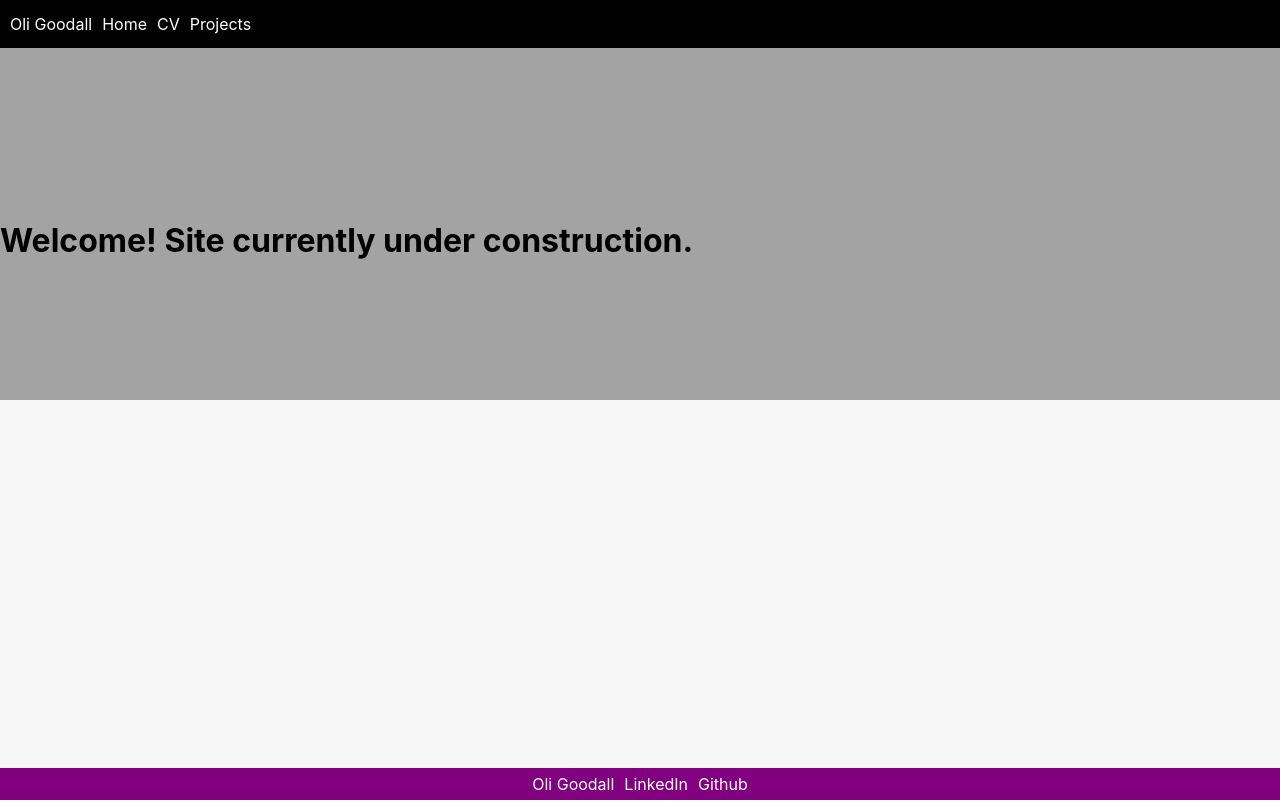
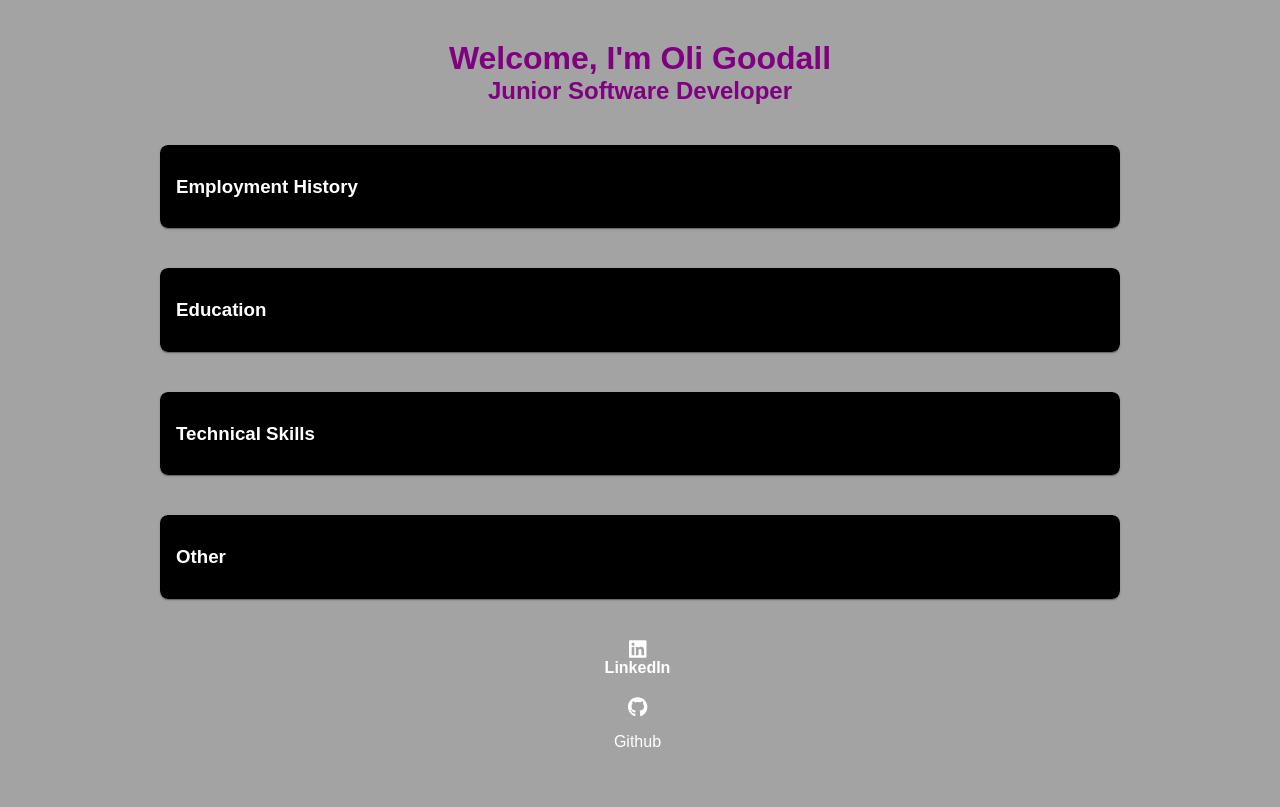
Before and after one commit to Oli-Goodall/Oli-Goodall.github.io, a React (Create React App) app in the folder personal-site/: page / in a window 1280 px wide. Built offline with nearby package versions, Linux system fonts and the light colour scheme.

Commit message:
New landing page looking good

```diff
--- a/personal-site/package.json
+++ b/personal-site/package.json
@@ -6,6 +6,8 @@
   "dependencies": {
     "@emotion/react": "^11.10.6",
     "@emotion/styled": "^11.10.6",
+    "@fortawesome/free-brands-svg-icons": "^6.4.0",
+    "@fortawesome/react-fontawesome": "^0.2.0",
     "@mui/icons-material": "^5.11.11",
     "@mui/material": "^5.11.11",
     "@testing-library/jest-dom": "^5.16.5",
--- a/personal-site/src/App.css
+++ b/personal-site/src/App.css
@@ -1,53 +1,122 @@
-.App {
-  text-align: center;
+/* App.css */
+
+/* Color theming */
+:root {
+  --asexual-black: #000000;
+  --asexual-gray: #a3a3a3;
+  --asexual-white: #ffffff;
+  --asexual-purple: #810081;
 }
 
-.App-logo {
-  height: 40vmin;
-  pointer-events: none;
+/* Global styles */
+body {
+  font-family: Arial, sans-serif;
+  background-color: var(--asexual-gray);
+  color: var(--asexual-black);
+  margin: 0;
+  padding: 0;
 }
 
-@media (prefers-reduced-motion: no-preference) {
-  .App-logo {
-    animation: App-logo-spin infinite 20s linear;
+.container {
+  max-width: 960px;
+  margin: 0 auto;
+  padding: 40px;
+}
+
+h1,
+h2,
+h4 {
+  color: var(--asexual-purple);
+  margin: 0;
+}
+
+h3 {
+  color: var(--asexual-white);
+}
+
+p {
+  color: var(--asexual-purple);
+}
+
+ul {
+  padding-left: 20px;
+}
+
+/* Sections */
+.section {
+  margin-bottom: 40px;
+}
+
+.section-box {
+  border-radius: 10px;
+  padding: 20px;
+  background-color: var(--asexual-white);
+}
+
+/* Header */
+.header {
+  text-align: center;
+  margin-bottom: 40px;
+}
+
+/* Employment History */
+.employment-history .job {
+  margin-bottom: 20px;
+}
+
+/* Footer */
+.contact-info {
+  text-align: center;
+  margin-top: 20px;
+  color: var(--asexual-white);
+}
+
+.contact-info a {
+  display: inline-block;
+  margin-right: 5px;
+  color: var(--asexual-white);
+  text-decoration: none;
+}
+
+.contact-info a:hover {
+  text-decoration: underline;
+}
+
+.contact-info a:visited {
+  color: var(--asexual-purple);
+}
+
+.MuiAccordion-root {
+  background-color: var(--asexual-black);
+  border-radius: 8px !important;
+  /* margin-bottom: 20px; */
+}
+
+.MuiAccordionSummary-root {
+  background-color: var(--asexual-black) !important;
+  border-bottom: 1px solid #dddddd;
+  border-radius: 8px !important;
+
+}
+
+.MuiAccordionSummary-root.Mui-expanded {
+  min-height: 48px;
+  border-radius: 8px 8px 0 0 !important;
+
+}
+
+.MuiAccordionSummary-content {
+  display: flex;
+  align-items: center;
+}
+
+.MuiAccordionDetails-root {
+  padding: 16px;
+}
+
+/* Media queries */
+@media (max-width: 600px) {
+  .container {
+    padding: 20px;
   }
 }
-
-.App-header {
-  background-color: #282c34;
-  min-height: 100vh;
-  display: flex;
-  flex-direction: column;
-  align-items: center;
-  justify-content: center;
-  font-size: calc(10px + 2vmin);
-  color: white;
-}
-
-.App-link {
-  color: #61dafb;
-}
-
-@keyframes App-logo-spin {
-  from {
-    transform: rotate(0deg);
-  }
-  to {
-    transform: rotate(360deg);
-  }
-}
-
-.site {
-  min-width: 100vw;
-  min-height: 100vh;
-  background: linear-gradient(to bottom, #a3a3a3 0%, #a3a3a3 50%,#f6f6f6 50%,#f6f6f6 100%);
-}
-
-a, a:link, a:visited, a:focus, a:active{
-  color: white;
-  text-decoration:none;
-}
-
-a:hover {
-  text-decoration: underline;
-}
--- a/personal-site/src/App.tsx
+++ b/personal-site/src/App.tsx
@@ -1,33 +1,160 @@
 import React from 'react';
-import { BrowserRouter as Router, Route, Routes } from "react-router-dom";
-// import logo from './logo.svg';
+import { FontAwesomeIcon } from '@fortawesome/react-fontawesome';
+import { faLinkedin, faGithub } from '@fortawesome/free-brands-svg-icons';
+import ExpandMoreIcon from '@mui/icons-material/ExpandMore';
 import './App.css';
-import { CVPage } from './components/cv-page/CVPage';
-import { Footer } from './components/footer/footer';
-import { Home } from './components/homepage/homepage';
-import { Navbar } from './components/navbar/navbar';
+import { Typography, Accordion, AccordionSummary, AccordionDetails } from '@mui/material';
 
-const SiteRoutes: React.FunctionComponent = () => {
+const App: React.FC = () => {
   return (
-    <Routes>
-      <Route path="/" element={<Home />}/>
-      <Route path="/cv" element={<CVPage />}/>
-    </Routes>
+    <div className="container">
+      <header className="header">
+        <h1>Welcome, I'm Oli Goodall</h1>
+        <h2>Junior Software Developer</h2>
+      </header>
+      <section className="section">
+        <Accordion>
+          <AccordionSummary expandIcon={<ExpandMoreIcon />}>
+            <h3>Employment History</h3>
+          </AccordionSummary>
+          <AccordionDetails>
+            <Typography>
+              <ul>
+                <li>
+                  <strong>The Accountancy Franchise | Junior Web Developer</strong>
+                  <br />
+                  Franchising Start-Up | April 2022 – Present
+                  <br />
+                  Responsible for maintaining and updating professional websites using platforms like Wix and Wordpress.
+                  Utilize creative tools such as Canva to create compelling assets and graphics that enhance the visual impact of the websites.
+                  Manage the end-to-end process of domain acquisition and administration, ensuring a seamless online presence for the company's clients.
+                  Streamline and automate routine tasks by implementing automations between our websites and CRM software.
+                </li>
+                <li>
+                  <strong>TechSwitch | Trainee Full Stack Developer</strong>
+                  <br />
+                  Coding Bootcamp | August 2022 – October 2022
+                  <br />
+                  Completed an intensive 12-week coding bootcamp, gaining a solid foundation in web development.
+                  Acquired expertise in TypeScript, SCSS, React, C#, and PostgreSQL.
+                  Collaborated through pair programming on various projects, fostering teamwork and communication skills.
+                  Successfully delivered two group projects within an Agile framework.
+                  Demonstrated proficiency in development procedures, including code review, conflict resolution, and testing.
+                </li>
+                <li>
+                  <strong>Opus 2 International | Speech-to-Text Editor</strong>
+                  <br />
+                  Legal Technology | February 2020 – July 2022
+                  <br />
+                  Joined a pioneering team in the Legal Transcription field at a reputable legal technology company with 200 employees.
+                  Received comprehensive training as a manual transcriber, achieving Ministry of Justice standards with 97% accuracy.
+                  Adapted formatting and style based on assignment-specific requirements.
+                  Regularly communicated with judges and clerks regarding judgments and timetabling.
+                  Actively attended court cases to create a log aiding in transcription accuracy.
+                </li>
+              </ul>
+            </Typography>
+          </AccordionDetails>
+        </Accordion>
+      </section>
+
+      <section className="section">
+        <Accordion>
+          <AccordionSummary expandIcon={<ExpandMoreIcon />}>
+            <h3>Education</h3>
+          </AccordionSummary>
+          <AccordionDetails>
+            <Typography>
+              <ul>
+                <li>
+                  <strong>2018 – 2019</strong>
+                  <br />
+                  Master of Research in Speech, Language and Cognition (Distinction)
+                  <br />
+                  University College London
+                </li>
+                <li>
+                  <strong>2014 – 2018</strong>
+                  <br />
+                  Bachelor of Arts with Honours in Linguistics (Upper Second Class)
+                  <br />
+                  University College London
+                </li>
+              </ul>
+            </Typography>
+          </AccordionDetails>
+        </Accordion>
+      </section>
+
+      <section className="section">
+        <Accordion>
+          <AccordionSummary expandIcon={<ExpandMoreIcon />}>
+            <h3>Technical Skills</h3>
+          </AccordionSummary>
+          <AccordionDetails>
+            <Typography>
+              <ul>
+                <li>JavaScript</li>
+                <li>TypeScript</li>
+                <li>HTML</li>
+                <li>CSS</li>
+                <li>React</li>
+                <li>C#</li>
+                <li>SQLite</li>
+                <li>PostgreSQL</li>
+                <li>Postman</li>
+                <li>Git/Github</li>
+              </ul>
+            </Typography>
+          </AccordionDetails>
+        </Accordion>
+      </section>
+
+      <section className="section">
+        <Accordion>
+          <AccordionSummary expandIcon={<ExpandMoreIcon />}>
+            <h3>Other</h3>
+          </AccordionSummary>
+          <AccordionDetails>
+            <Typography>
+              <ul>
+                <li>Proficient touch typing speed of 70wpm (minimum)</li>
+                <li>Proven ability to excel in both independent and collaborative work environments</li>
+                <li>Meticulous and detail-oriented approach</li>
+                <li>Strong inclination to identify and streamline workflow inefficiencies</li>
+                <li>
+                  Accomplished Barbershop Singer, affiliated with Meantime Chorus (2022 UK Male Barbershop Chorus champions) and Hot Ticket Quartet (2023 Holland Harmony champions)
+                </li>
+              </ul>
+            </Typography>
+          </AccordionDetails>
+        </Accordion>
+      </section>
+
+      <footer className="footer">
+        <div className="contact-info">
+          <a href="https://www.linkedin.com/in/oligoodall/" target="_blank" rel="noopener noreferrer">
+            <FontAwesomeIcon icon={faLinkedin} size="lg" />
+          </a>
+          <h4>
+            <a href="https://www.linkedin.com/in/oligoodall/" target="_blank" rel="noopener noreferrer">
+              LinkedIn
+            </a>
+          </h4>
+        </div>
+        <div className="contact-info">
+          <a href="https://github.com/Oli-Goodall" target="_blank" rel="noopener noreferrer">
+            <FontAwesomeIcon icon={faGithub} size="lg" />
+          </a>
+          <p>
+            <a href="https://github.com/Oli-Goodall" target="_blank" rel="noopener noreferrer">
+              Github
+            </a>
+          </p>
+        </div>
+      </footer>
+    </div>
   );
 };
 
-const App: React.FunctionComponent = () => {
-  return (
-    <Router>
-      <div className='site'>
-      <Navbar />
-      <main className='page-content'>
-        <SiteRoutes />
-      </main>
-    <Footer />
-    </div>
-    </Router>
-  );
-}
-
 export default App;
```
Also changed, not shown: 1 other file (tests, documents, lock files or other folders).
